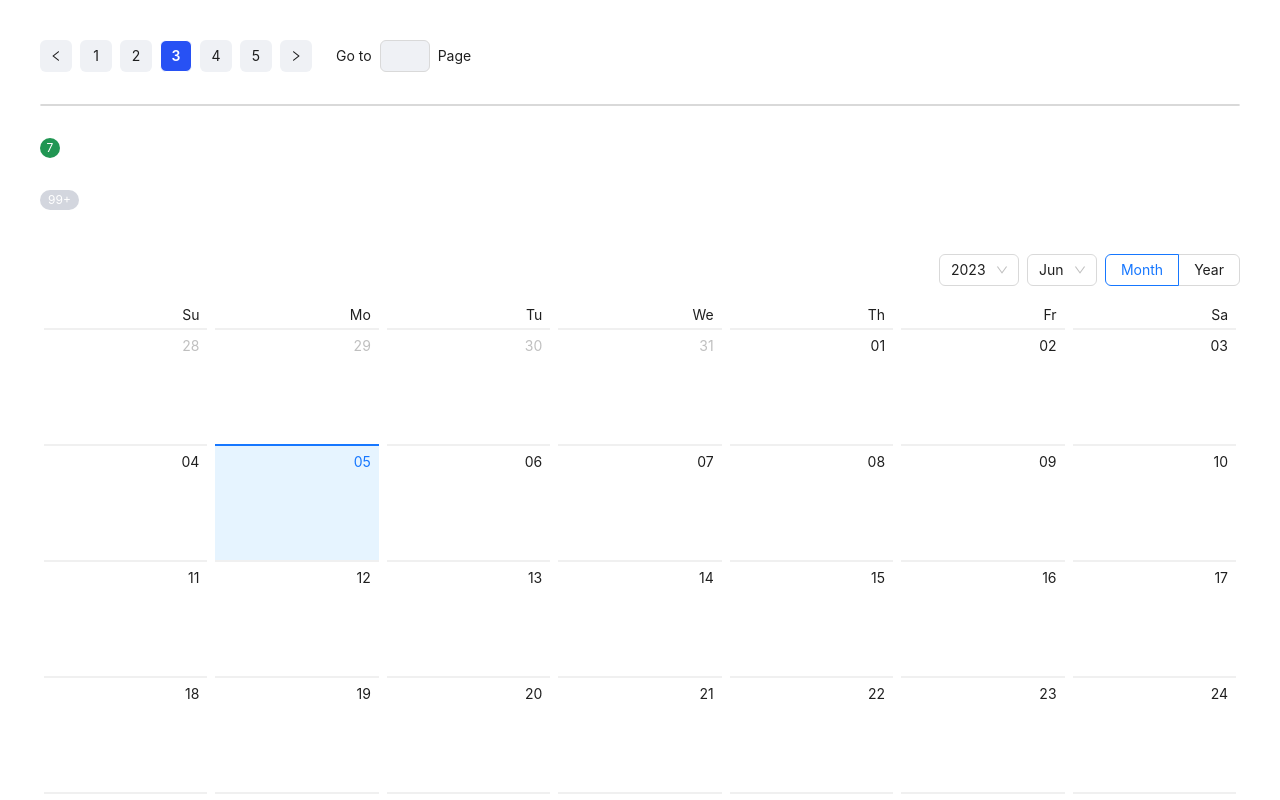
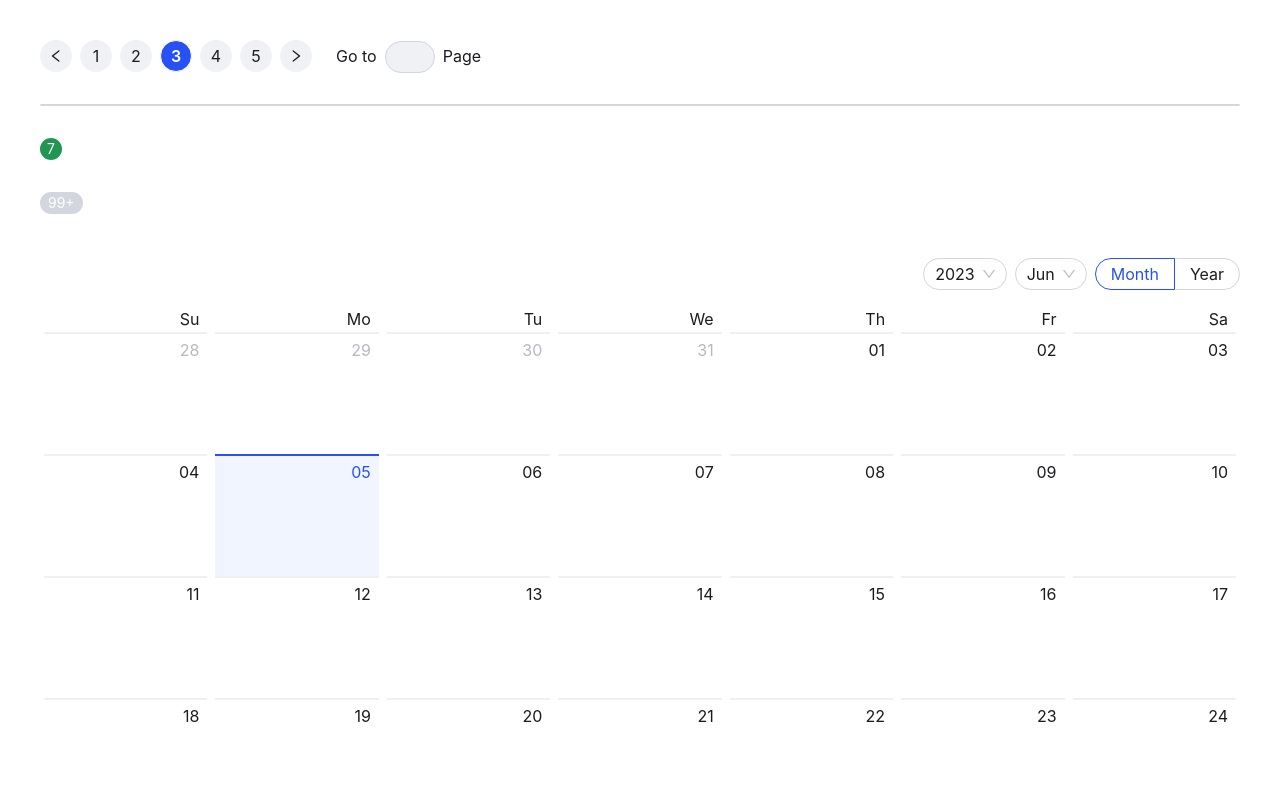
Before and after one commit to Arsjj/Insights-Storybook, a React (Vite) app: page / in a window 1280 px wide. Shown: the top 800 px of the page. Built offline with nearby package versions, Linux system fonts and the light colour scheme.

Commit message:
add datepicker component

```diff
--- a/src/App.tsx
+++ b/src/App.tsx
@@ -9,7 +9,7 @@ import SeEmpty from "./components/Empty";
 import SeTimeline from "./components/Timeline";
 import Section from "./components/Section";
 import SeTag from "./components/Tag";
-import { Button } from "antd";
+import { Button, ConfigProvider } from "antd";
 import {
   CheckCircleTwoTone,
   ClockCircleOutlined,
@@ -23,6 +23,7 @@ import useSeNotification from "./components/Notification";
 import SeCard from "./components/Card";
 import SiStep from "./components/SiSteps";
 import "./App.scss";
+import SiDatePicker from "./components/SiDatePicker";
 
 const items = [
   {
@@ -80,12 +81,54 @@ function App() {
   };
 
   return (
+    <ConfigProvider
+      theme={{
+        // algorithm: isDarkMode ? darkAlgorithm : defaultAlgorithm,
+        token: {
+          colorPrimary: "#2751f4",
+          colorPrimaryText: "#2751f4",
+          colorPrimaryBgHover: "#7A9EFF",
+          colorPrimaryHover: "#7A9EFF",
+          colorPrimaryActive: "#1735CF",
+          colorLink: "#2751F4",
+          colorInfo: "#2751F4",
+          colorLinkHover: "#7A9EFF",
+          colorLinkActive: "#1735CF",
+          colorInfoText: "#2751F4",
+          colorSuccess: "#219653",
+          colorWarning: "#ff8a00",
+          colorError: "#eb5757",
+          colorErrorBgHover: "#FF4D4F",
+          colorErrorHover: "#FF4D4F",
+          colorErrorActive: "#CF1322",
+          colorTextDisabled: "#B6B9C2",
+          colorBorder: "#D3D6DE",
+          colorText: "#1C1C20",
+          fontSize: 16,
+          fontSizeLG: 20,
+          fontSizeHeading1: 32,
+          fontSizeHeading2: 28,
+          fontSizeHeading3: 24,
+          fontSizeHeading4: 20,
+          lineHeightSM: 1.375,
+          lineHeightHeading1: 3,
+          lineHeightHeading2: 2.5,
+          lineHeightHeading3: 2.25,
+          lineHeightHeading4: 1.75,
+          lineWidthFocus: 0,
+          borderRadius: 16,
+          borderRadiusLG: 24,
+          borderRadiusSM: 16,
+          paddingContentHorizontal: 16,
+        },
+      }}
+    >
       <div className="App">
         <SePagination total={50} defaultCurrent={3} showQuickJumper={true} />
         <SeCollapse />
         <SeBadge statusType="success" count={7} />
         <SeBadge count={128} />
-      <SeCalendar  />
+        <SeCalendar />
         <SeAvatar size={100} shape="square">
           Mari
         </SeAvatar>
@@ -110,7 +153,12 @@ function App() {
           children="New Tag 1"
           icon="double"
         ></SeTag>
-      <SeTag icon={<ExclamationCircleOutlined />} closable color="warning" getTags={() => {}}>
+        <SeTag
+          icon={<ExclamationCircleOutlined />}
+          closable
+          color="warning"
+          getTags={() => {}}
+        >
           warning
         </SeTag>
         <SeTag icon={<ClockCircleOutlined />} iconPosition="double" closable>
@@ -121,7 +169,7 @@ function App() {
         </SeTag>
         <SeAlert message="Informational Notes" type="info" showIcon />
         <SeAlert message="Warning" type="warning" showIcon closable />
-      <SeAlert message="Error" type="error" showIcon  />
+        <SeAlert message="Error" type="error" showIcon />
         <SeAlert
           message="Success Tips"
           description="Detailed description and advice about successful copywriting."
@@ -143,8 +191,13 @@ function App() {
               "success"
             )
           }
-      >Notif Button</Button>
+        >
+          Notif Button
+        </Button>
+
+        <SiDatePicker />
       </div>
+    </ConfigProvider>
   );
 }
 
--- /dev/null
+++ b/src/components/SiDatePicker/index.css
@@ -0,0 +1,3 @@
+.blue {
+    background-color: blue
+}
--- /dev/null
+++ b/src/components/SiDatePicker/index.tsx
@@ -0,0 +1,83 @@
+import { RightOutlined } from "@ant-design/icons";
+import type { DatePickerProps } from "antd";
+import { DatePicker, Space } from "antd";
+// import { css } from "@emotion/react";
+import { css } from "@emotion/css";
+import "./index.css";
+
+const onChange: DatePickerProps["onChange"] = (date, dateString) => {
+  console.log(date, dateString);
+};
+
+const styles = css`
+  border-radius: 8px;
+`;
+
+const SiDatePicker = () => {
+  return (
+    <Space>
+      <DatePicker
+        className={css`
+          border-radius: 8px;
+        `}
+        onChange={onChange}
+        // style={{ width: "300px" }}
+        popupClassName={css`
+          .ant-picker-panel-container {
+            border-radius: 8px;
+
+            .ant-picker-date-panel {
+              /* display: flex; */
+              justify-content: center;
+              .ant-picker-header {
+                .ant-picker-header-super-prev-btn {
+                  display: none;
+                }
+                .ant-picker-header-prev-btn {
+                  padding: 0 15px;
+
+                  .ant-picker-prev-icon {
+                  }
+                }
+
+                .ant-picker-header-next-btn {
+                  padding: 0 15px;
+                }
+
+                .ant-picker-header-super-next-btn {
+                  display: none;
+                }
+              }
+            }
+
+            .ant-picker-body {
+              display: flex;
+              justify-content: center;
+
+              table {
+                .ant-picker-cell-today {
+                  /* background-color: green; */
+                  border-radius: 50%;
+                  .ant-picker-cell-inner::before {
+                    border-radius: 50%;
+                  }
+                }
+
+                .ant-picker-cell-selected.ant-picker-cell {
+                  /* background-color: green; */
+                  .ant-picker-cell-inner {
+                    border-radius: 50%;
+                    /* background-color: red; */
+                  }
+                }
+              }
+            }
+          }
+        `}
+        // popupClassName="blue"
+      />
+    </Space>
+  );
+};
+
+export default SiDatePicker;
```
Lines whose indentation alone changed are shown as unchanged.
